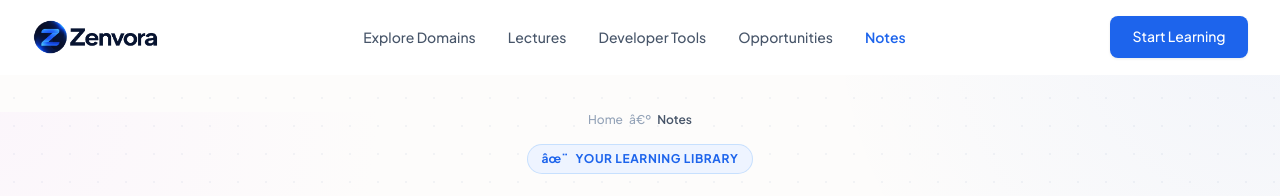
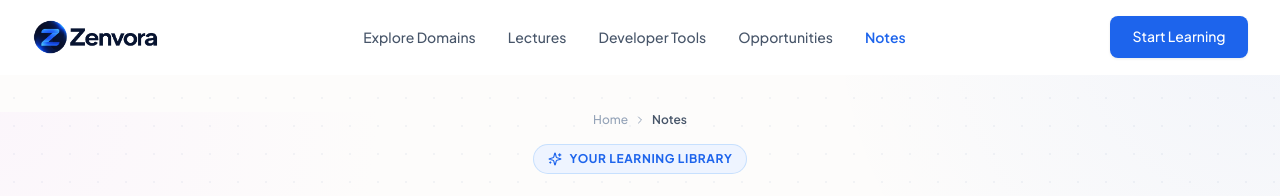
Before and after one commit to samiralam321/zenvora-platform, a Next.js app: page /notes in a window 1280 px wide. Shown: the top 196 px of the page. Built offline with nearby package versions, Linux system fonts and the light colour scheme; no server answers; the database is empty.

Commit message:
fix(notes): replace mojibake characters in hero section with Lucide Sparkles and ChevronRight icons

```diff
--- a/components/notes/NotesLandingClient.tsx
+++ b/components/notes/NotesLandingClient.tsx
@@ -2,11 +2,11 @@
 
 import React, { useState, useMemo, useEffect } from "react";
 import Link from "next/link";
-import { Search, BookOpen, ArrowRight } from "lucide-react";
+import { Search, BookOpen, ArrowRight, Sparkles, ChevronRight } from "lucide-react";
 import { DomainNotes, NOTES_DOMAINS } from "@/lib/notesData";
 import { getCategoryIcon } from "@/lib/notesIcons";
 
-// â”€â”€ 3D Pushpin Component â”€â”€â”€â”€â”€â”€â”€â”€â”€â”€â”€â”€â”€â”€â”€â”€â”€â”€â”€â”€â”€â”€â”€â”€â”€â”€â”€â”€â”€â”€â”€â”€â”€â”€â”€â”€â”€â”€â”€â”€â”€â”€â”€â”€â”€â”€â”€â”€â”€â”€â”€
+// --- 3D Pushpin Component ---
 function CSSPushPin({ color = "#EA580C" }: { color: string }) {
   const light = blendWithWhite(color, 0.55);
   const dark = darken(color, 0.35);
@@ -91,7 +91,7 @@ function CSSPushPin({ color = "#EA580C" }: { color: string }) {
   );
 }
 
-// â”€â”€ Color helpers â”€â”€â”€â”€â”€â”€â”€â”€â”€â”€â”€â”€â”€â”€â”€â”€â”€â”€â”€â”€â”€â”€â”€â”€â”€â”€â”€â”€â”€â”€â”€â”€â”€â”€â”€â”€â”€â”€â”€â”€â”€â”€â”€â”€â”€â”€â”€â”€â”€â”€â”€â”€â”€â”€â”€â”€â”€â”€
+// --- Color helpers ---
 function hexToRgb(hex: string) {
   const clean = hex.replace("#", "");
   const full = clean.length === 3 ? clean.split("").map((c) => c + c).join("") : clean;
@@ -233,7 +233,7 @@ function StickyCard({ domain, index, visible, onCardRef }: StickyCardProps) {
 }
 
 
-// â”€â”€ Main NotesLandingClient Component â”€â”€â”€â”€â”€â”€â”€â”€â”€â”€â”€â”€â”€â”€â”€â”€â”€â”€â”€â”€â”€â”€â”€â”€â”€â”€â”€â”€â”€â”€â”€â”€â”€â”€â”€â”€â”€
+// --- Main NotesLandingClient Component ---
 export default function NotesLandingClient({
   dbDomains,
 }: {
@@ -313,13 +313,13 @@ export default function NotesLandingClient({
 
   const isSearchActive = !!searchQuery.trim();
 
-  // Row 1: Cards 01â€“05
+  // Row 1: Cards 01-05
   const row1Domains = useMemo(() => {
     if (isSearchActive) return filteredDomains;
     return filteredDomains.slice(0, 5);
   }, [filteredDomains, isSearchActive]);
 
-  // Row 2: Cards 06â€“10
+  // Row 2: Cards 06-10
   const row2Domains = useMemo(() => {
     if (isSearchActive) return [];
     return filteredDomains.slice(5, 10);
@@ -353,21 +353,21 @@ export default function NotesLandingClient({
         aria-hidden="true"
       />
 
-      {/* â”€â”€ STANDARD CENTERED CONTAINER â”€â”€ */}
+      {/* --- STANDARD CENTERED CONTAINER --- */}
       <div className="relative z-10 max-w-7xl mx-auto px-4 sm:px-6 lg:px-8 pt-28 pb-24">
 
-        {/* â”€â”€ Hero Section â”€â”€ */}
+        {/* --- Hero Section --- */}
         <div className="text-center max-w-3xl mx-auto mb-14">
           {/* Breadcrumb */}
           <nav className="text-xs text-slate-400 mb-4 font-medium flex items-center justify-center gap-1.5">
             <Link href="/" className="hover:text-slate-600 transition">Home</Link>
-            <span>â€º</span>
+            <ChevronRight className="w-3 h-3 text-slate-400" />
             <span className="text-slate-600 font-semibold">Notes</span>
           </nav>
 
           {/* Badge */}
           <div className="inline-flex items-center gap-2 px-3.5 py-1.5 rounded-full bg-[#EEF4FF] border border-blue-200/80 text-[#1D64EC] text-xs font-bold mb-4 shadow-2xs">
-            <span className="text-[#1D64EC]">âœ¨</span>
+            <Sparkles className="w-3.5 h-3.5 text-[#1D64EC]" />
             <span className="uppercase tracking-wider">YOUR LEARNING LIBRARY</span>
           </div>
 
@@ -410,7 +410,7 @@ export default function NotesLandingClient({
           </div>
         </div>
 
-        {/* â”€â”€ DOMAIN CARDS â”€â”€ */}
+        {/* --- DOMAIN CARDS --- */}
         {filteredDomains.length === 0 ? (
           <div className="text-center py-20 bg-slate-50/70 rounded-2xl border border-slate-200/80 p-8 max-w-md mx-auto">
             <BookOpen className="w-10 h-10 text-slate-300 mx-auto mb-3" />
```
